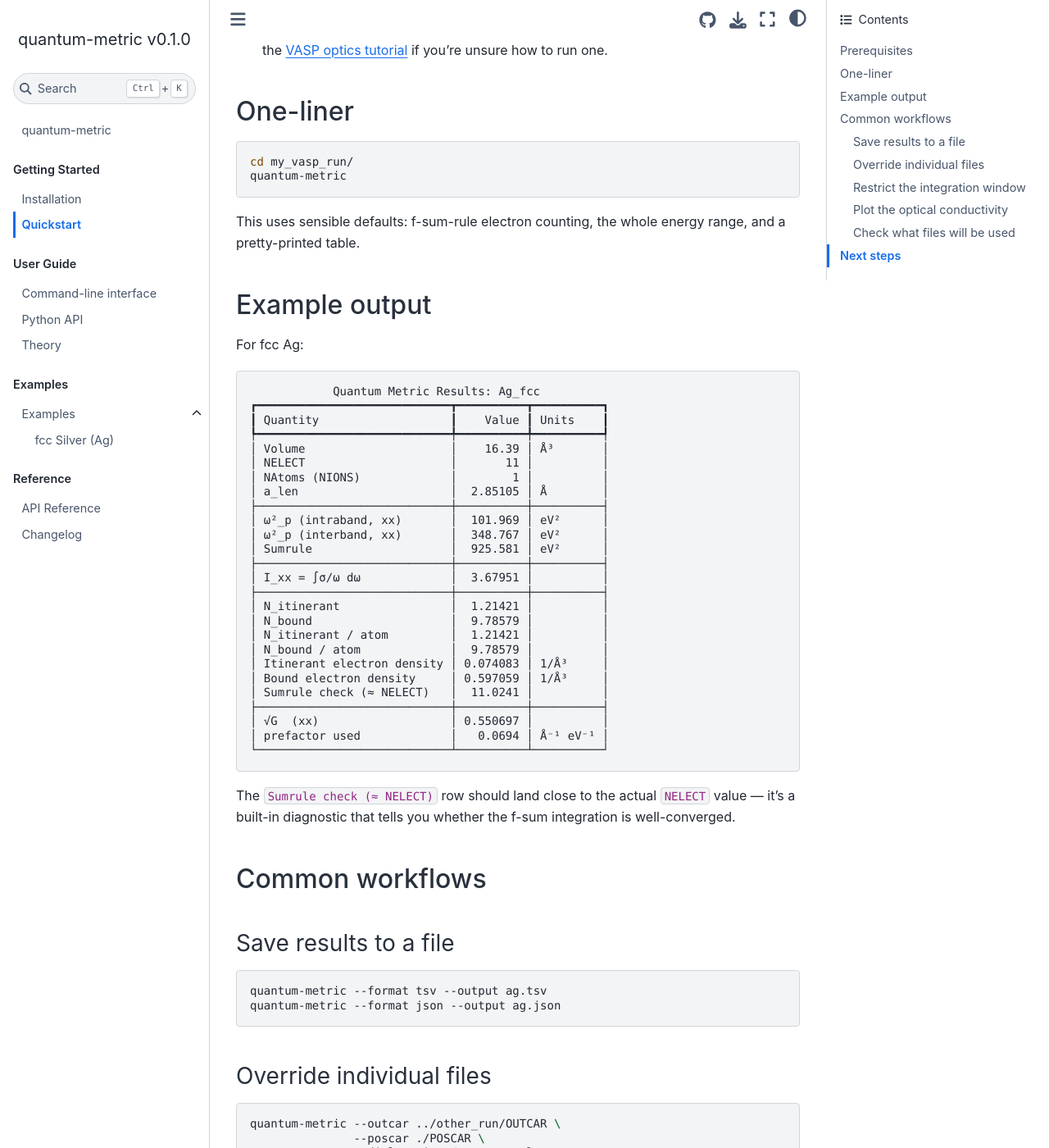
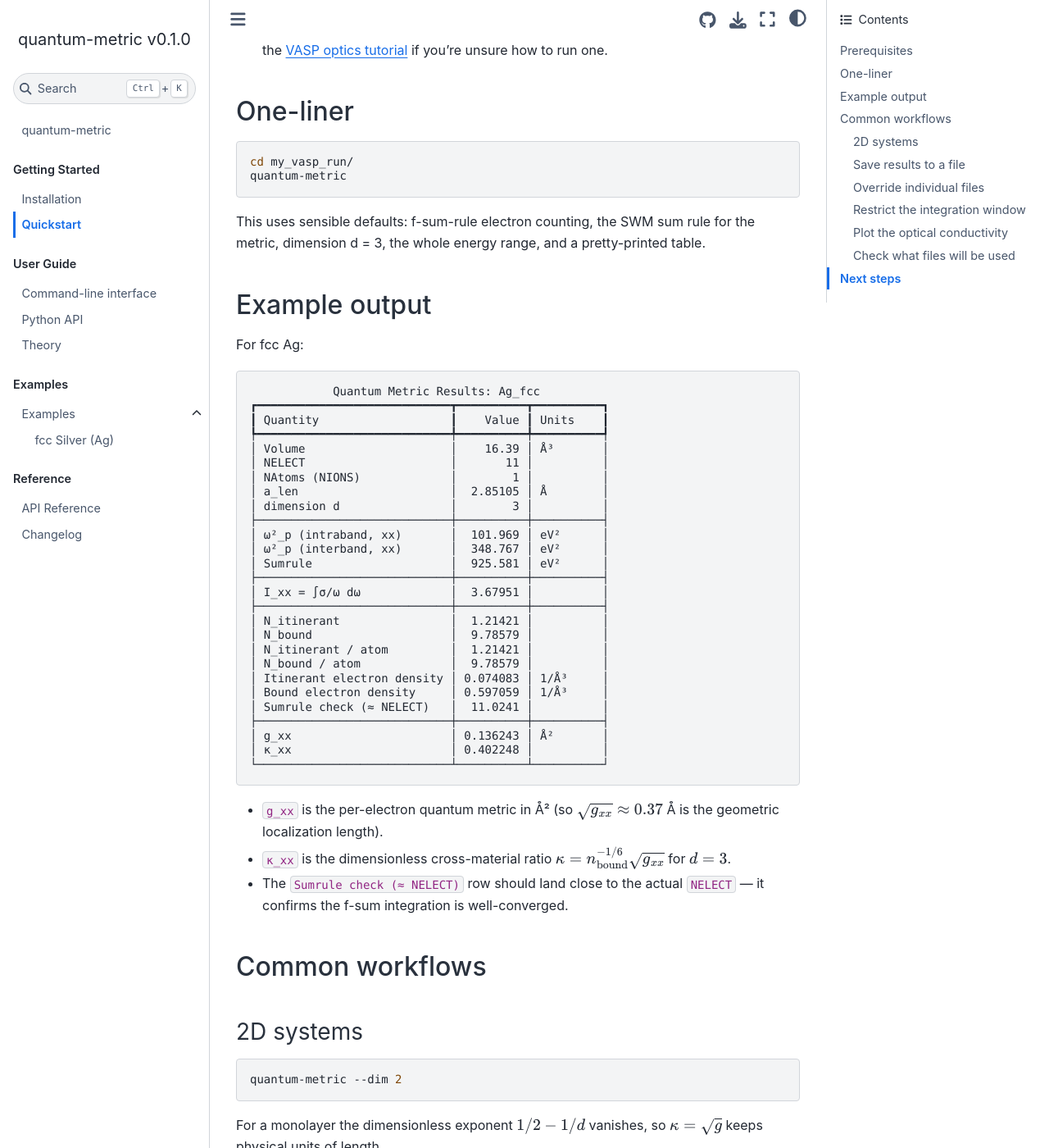
Before and after one commit to scientistminion/quantum-metric, a Sphinx documentation site: the page built from docs/source/quickstart.md, in a window 1280 px wide and 1400 px high, scrolled down 343 px. Shown: the whole window at 82% size. Built offline with Sphinx 7.4.7 and the Sphinx Book theme 1.1.4, drawn with Linux system fonts in a browser that asks for light colours.

Commit message:
Add files via upload

````diff
--- a/docs/source/quickstart.md
+++ b/docs/source/quickstart.md
@@ -11,7 +11,7 @@ See the [VASP optics tutorial](https://www.vasp.at/tutorials/latest/response/par
 cd my_vasp_run/
 quantum-metric
 ```
-This uses sensible defaults: f-sum-rule electron counting, the whole energy range, and a pretty-printed table.
+This uses sensible defaults: f-sum-rule electron counting, the SWM sum rule for the metric, dimension d = 3, the whole energy range, and a pretty-printed table.
 ## Example output
 For fcc Ag:
 ```
@@ -23,6 +23,7 @@ For fcc Ag:
 │ NELECT                     │       11 │          │
 │ NAtoms (NIONS)             │        1 │          │
 │ a_len                      │  2.85105 │ Å        │
+│ dimension d                │        3 │          │
 ├────────────────────────────┼──────────┼──────────┤
 │ ω²_p (intraband, xx)       │  101.969 │ eV²      │
 │ ω²_p (interband, xx)       │  348.767 │ eV²      │
@@ -38,12 +39,20 @@ For fcc Ag:
 │ Bound electron density     │ 0.597059 │ 1/Å³     │
 │ Sumrule check (≈ NELECT)   │  11.0241 │          │
 ├────────────────────────────┼──────────┼──────────┤
-│ √G  (xx)                   │ 0.550697 │          │
-│ prefactor used             │   0.0694 │ Å⁻¹ eV⁻¹ │
+│ g_xx                       │ 0.136243 │ Å²       │
+│ κ_xx                       │ 0.402248 │          │
 └────────────────────────────┴──────────┴──────────┘
 ```
-The `Sumrule check (≈ NELECT)` row should land close to the actual `NELECT` value — it's a built-in diagnostic that tells you whether the f-sum integration is well-converged.
+- `g_xx` is the per-electron quantum metric in Å² (so $\sqrt{g_{xx}} \approx 0.37$ Å is the geometric localization length).
+- `κ_xx` is the dimensionless cross-material ratio $\kappa = n_{\rm bound}^{-1/6}\sqrt{g_{xx}}$ for $d = 3$.
+- The `Sumrule check (≈ NELECT)` row should land close to the actual `NELECT` — it confirms the f-sum integration is well-converged.
+
 ## Common workflows
+### 2D systems
+```bash
+quantum-metric --dim 2
+```
+For a monolayer the dimensionless exponent $1/2 - 1/d$ vanishes, so $\kappa = \sqrt{g}$ keeps physical units of length.
 ### Save results to a file
 ```bash
 quantum-metric --format tsv --output ag.tsv
````
Also changed, not shown: docs/source/cli.md (+7 -3 lines), docs/source/index.md (+1 -1 lines).
